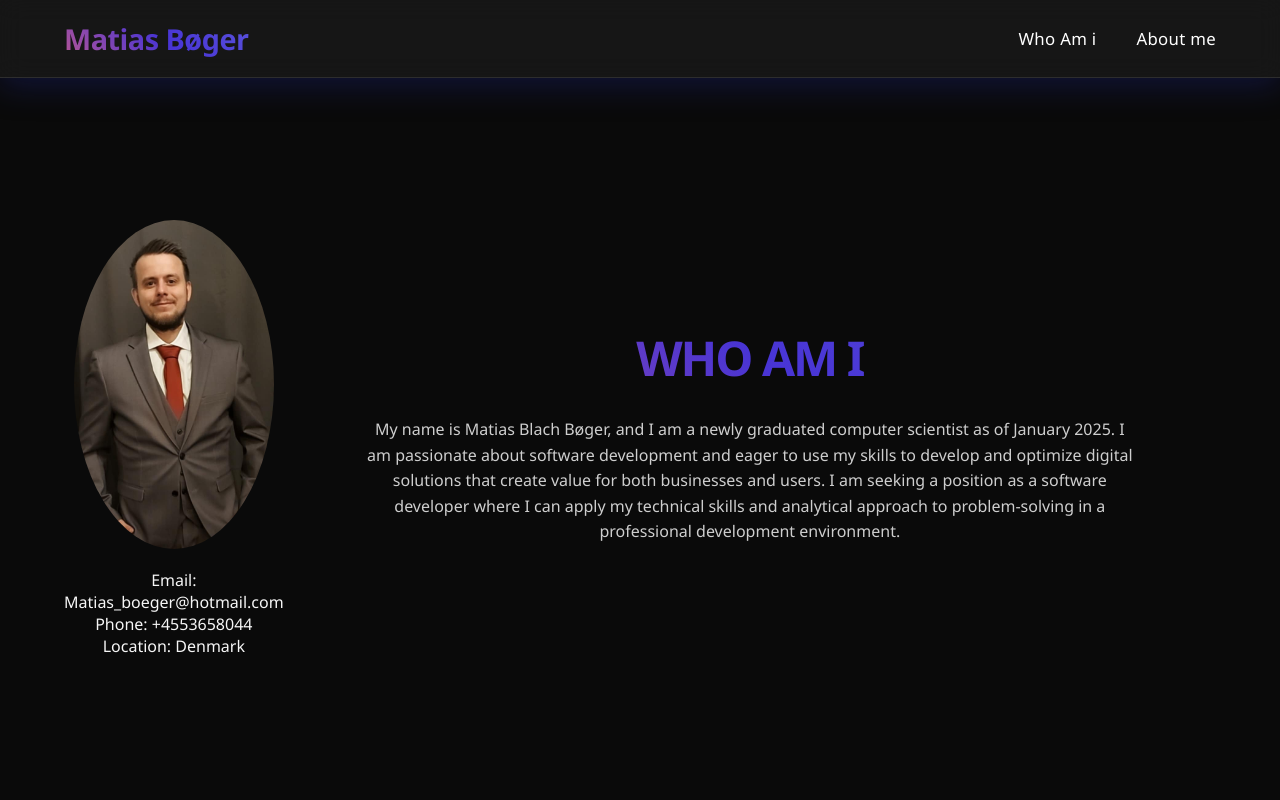
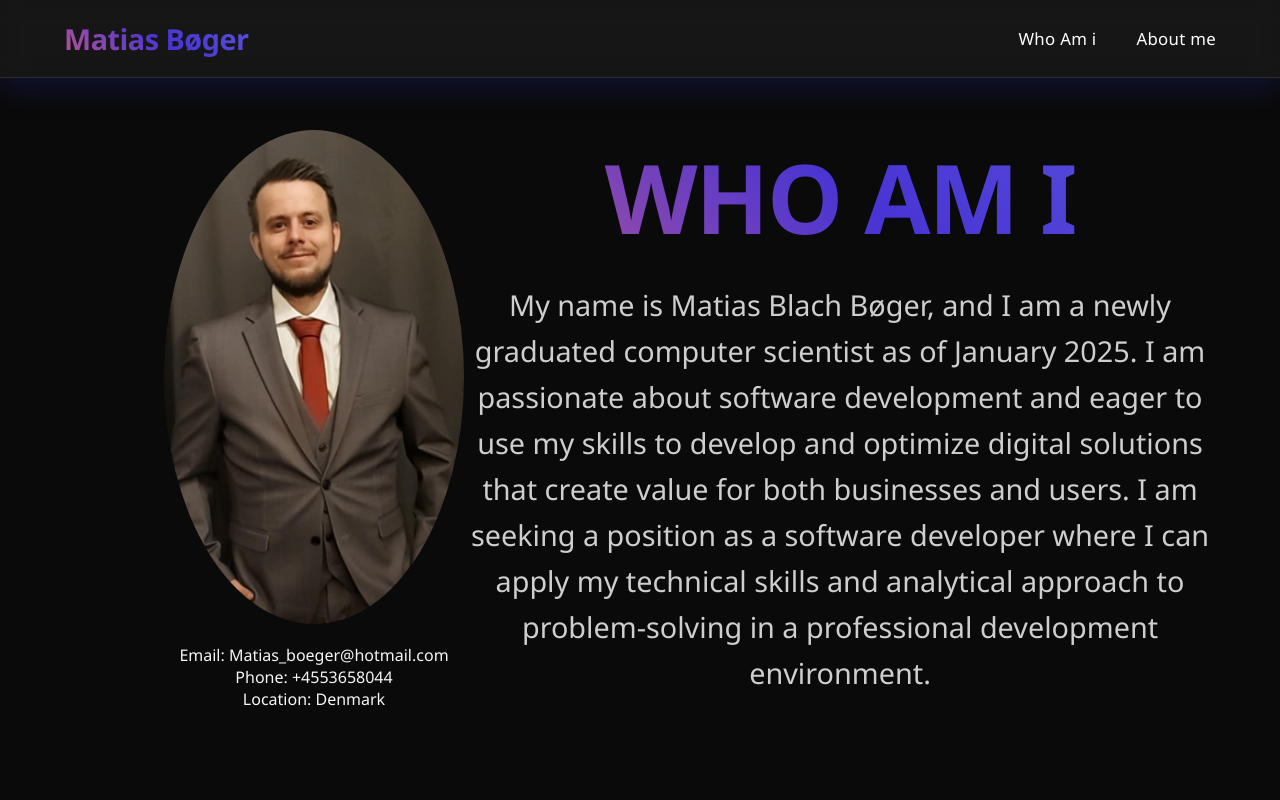
Before and after one commit to boeger1/neurowireddev, a plain HTML site: page index.html in a window 1280 px wide. Shown: the top 800 px of the page. Drawn offline with Linux system fonts and the light colour scheme.

Commit message:
fixed font

```diff
--- a/index.html
+++ b/index.html
@@ -25,6 +25,7 @@
     <section id="me">
         <div class="bg-effect bg-effect-1"></div>
 
+        <div class="section-container"></div>
             <div class="profile-container">
                 <img src="img/ME.jpg" alt="Profile Picture" class="profile-img">
                 <div class="contact-info">
--- a/styles.css
+++ b/styles.css
@@ -175,6 +175,16 @@ body {
     }
 }
 
+.section-container {
+    display: flex;
+    align-items: center;
+    justify-content: center;
+    max-width: 1200px;
+    margin: auto;
+    gap: 3rem;
+    padding: 50px;
+}
+
 section {
     min-height: 100vh;
     padding: 120px 5% 80px;
@@ -186,6 +196,7 @@ section {
 }
 
 .section-content {
+    flex: 2;
     max-width: 1400px;
     width: 100%;
     text-align: center;
@@ -194,7 +205,8 @@ section {
 }
 
 .section-title {
-    font-size: 8vw;
+    text-align: center;
+    font-size: 3rem;
     font-weight: 800;
     margin-bottom: 2rem;
     background: var(--gradient);
@@ -209,7 +221,7 @@ section {
 }
 
 .section-title {
-    font-size: 3rem;
+    font-size: 6rem;
 }
 
 section:nth-child(even) {
@@ -218,25 +230,23 @@ section:nth-child(even) {
 
 .section-description {
     font-size: 1.2rem;
-    max-width: 800px;
+    max-width: 1200px;
     margin: 0 auto;
     line-height: 1.6;
     opacity: 0.8;
-  color: white;
+    color: white;
 }
 
 .section-description {
-    font-size: 1rem;
-    padding: 0 1rem;
+    font-size: 1.8rem;
 }
 
 .profile-container {
-    text-align: center;
-    margin: 100px auto;
+    text-align: left;
 }
 
 .profile-img {
-    width: 200px;
+    width: 300px;
     height: auto;
     border-radius: 50%;
 }
@@ -245,4 +255,5 @@ section:nth-child(even) {
     margin-top: 15px;
     font-size: 16px;
     color: #f6f6f6;
+    text-align: center;
 }
```
Lines whose indentation alone changed are shown as unchanged.
